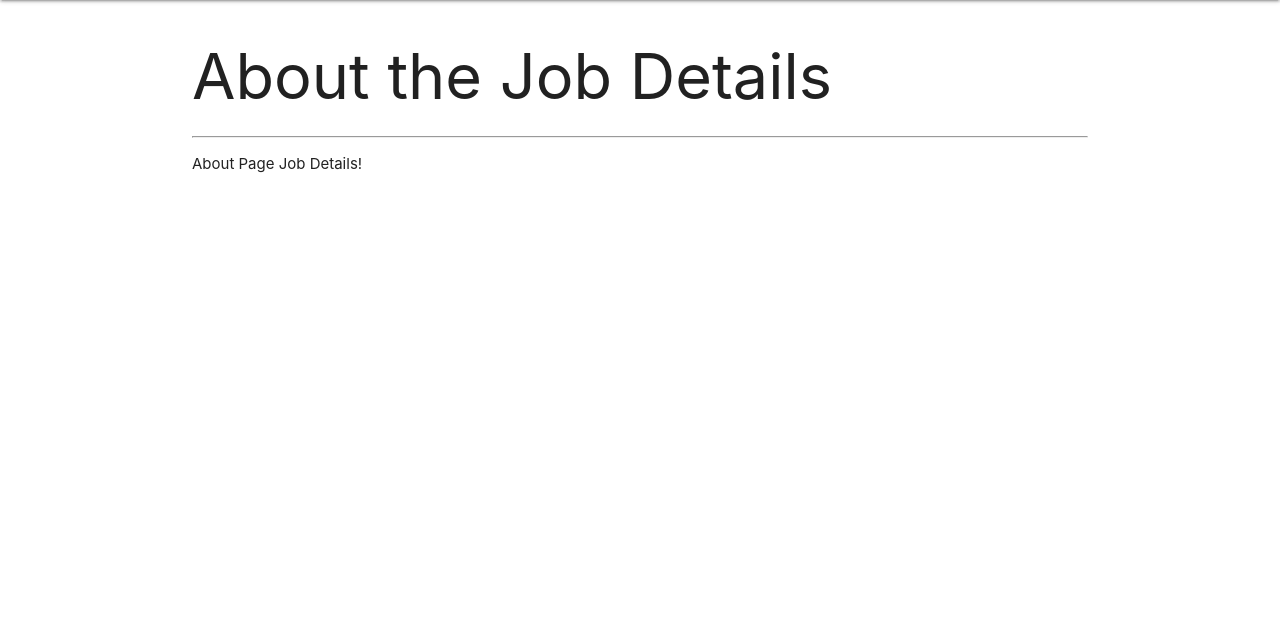
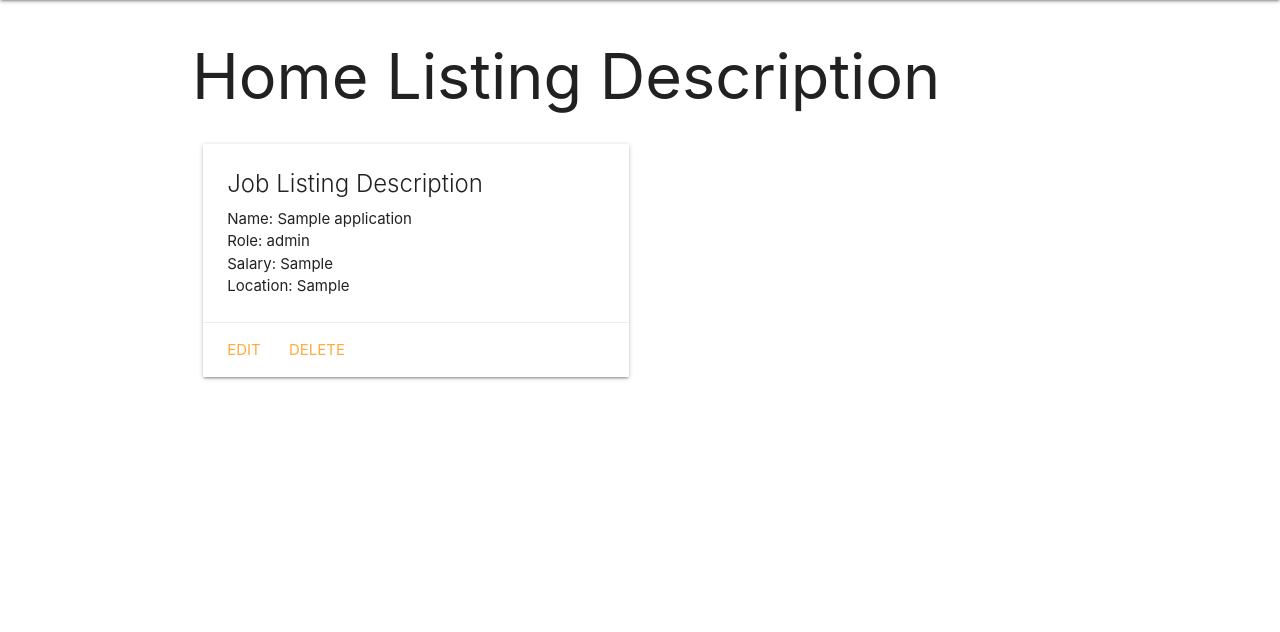
Before and after one commit to lilibella28/Job-Tracker, a Django app: page /applications/1/ in a window 1280 px wide. Shown: the part 64-696 px from the top of the page. Run offline with Django 4.2, Linux system fonts and the light colour scheme; a user stored in the database is signed in; tables that the repository leaves empty hold one stand-in row (values such as "Sample post").

Commit message:
updates details page

```diff
--- a/main_app/templates/applications/detail.html
+++ b/main_app/templates/applications/detail.html
@@ -2,8 +2,24 @@
 
 {% block content %}
 
-    <h1>About the Job Details</h1>
-    <hr />
-    <p>About Page Job Details!</p>
+<h1>Home Listing Description</h1>
+<div class="row">
+  <div class="col s6">
+<div class="card">
+<div class="card-content">
+ <span class="card-title">
+    Job Listing Description
+ </span>
+<p> Name: {{application.name}} </p>
+<p> Role: {{application.role}} </p>
+<p> Salary: {{application.salary}} </p>
+<p> Location: {{application.location}}</p>
+</div>
+<div class="card-action">
+  <a href="{% url 'applications_update' application.id %}">Edit</a>
+  <a href="{% url 'applications_delete' aplication.id %}">Delete</a>
+</div>
+</div>
+
 
 {% endblock %}
```
